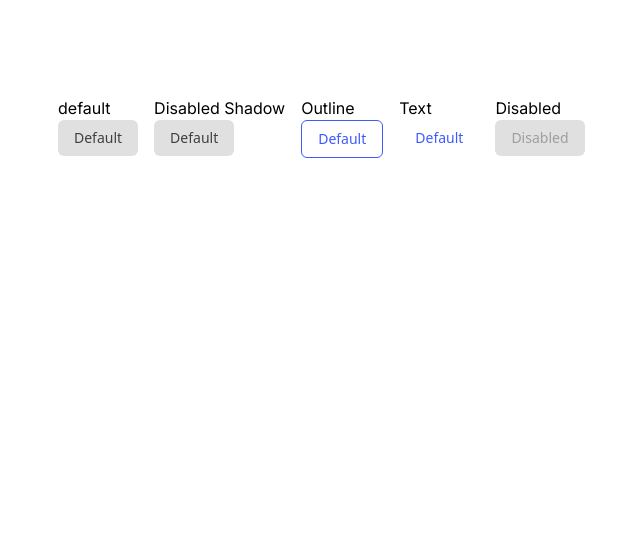
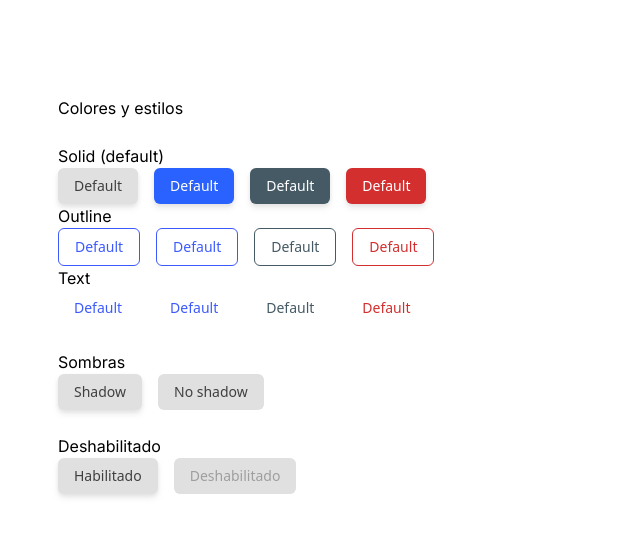
Before and after one commit to SebasUNLu/DevChallenge-Button, a Next.js app: page / in a window 1280 px wide. Shown: the top 536 px of the page, without its empty margins (174-814 px from the left). Built offline with nearby package versions, Linux system fonts and the light colour scheme.

Commit message:
Ordeno un poco como se ven los botones

```diff
--- a/app/components/StyledButton.jsx
+++ b/app/components/StyledButton.jsx
@@ -5,22 +5,22 @@ import React from 'react';
 const theme = {
   colors: {
     default: {
-      solid: "text-[#3F3F3F] bg-[#E0E0E0] hover:bg-[#AEAEAE] focus:bg-[#AEAEAE]",
+      default: "text-[#3F3F3F] bg-[#E0E0E0] hover:bg-[#AEAEAE] focus:bg-[#AEAEAE]",
       outline: "bg-white hover:bg-[#2962FF1A] focus:bg-[#2962FF1A] text-[#3D5AFE] border-[#3D5AFE] border border-solid",
       text: "text-[#3D5AFE] bg-white hover:bg-[#2962FF1A] focus:bg-[#2962FF1A]"
     },
     primary: {
-      solid: "text-white bg-[#2962FF] hover:bg-[#0039CB] focus:bg-[#0039CB]",
+      default: "text-white bg-[#2962FF] hover:bg-[#0039CB] focus:bg-[#0039CB]",
       outline: "bg-white hover:bg-[#2962FF1A] focus:bg-[#2962FF1A] text-[#3D5AFE] border-[#3D5AFE] border border-solid",
       text: "text-[#3D5AFE] bg-white hover:bg-[#2962FF1A] focus:bg-[#2962FF1A]"
     },
     secondary: {
-      solid: "text-white bg-[#455A64] hover:bg-[#1C313A] focus:bg-[#1C313A]",
+      default: "text-white bg-[#455A64] hover:bg-[#1C313A] focus:bg-[#1C313A]",
       outline: "bg-white hover:bg-[#455A641A] focus:bg-[#455A641A] text-[#455A64] border border-solid border-[#455A64]",
       text: "bg-white hover:bg-[#455A641A] focus:bg-[#455A641A] text-[#455A64]"
     },
     danger: {
-      solid: "text-white bg-[#D32F2F] hover:bg-[#9A0007] focus:bg-[#9A0007]",
+      default: "text-white bg-[#D32F2F] hover:bg-[#9A0007] focus:bg-[#9A0007]",
       outline: "bg-white hover:bg-[#D32F2F1A] focus:bg-[#D32F2F1A] text-[#D32F2F] border border-solid border-[#D32F2F]",
       text: "bg-white hover:bg-[#D32F2F1A] focus:bg-[#D32F2F1A] text-[#D32F2F]"
     }
@@ -37,7 +37,7 @@ const theme = {
 }
 const variantTypes = ["solid", "outline", "text"]
 
-const StyledButton = ({ color = "default", variant = "solid", text = 'Default', disableShadow = false, disable = false }) => {
+const StyledButton = ({ color = "default", variant = "default", text = 'Default', disableShadow = false, disable = false }) => {
 
   const styleGeneral = "py-2 px-4 rounded-md font-sans font-medium text-sm";
 
@@ -48,15 +48,15 @@ const StyledButton = ({ color = "default", variant = "solid", text = 'Default',
   else {
     // Reviso si los colores y variantes son correctos
     // Colores --> default, primary, secondary, danger
-    // Variantes --> solid (default), outline, text
-    // Si los valores no son correctos, se les asigna los defaults (default y solid respectivamente)
+    // Variantes --> default, outline, text
+    // Si los valores no son correctos, se les asigna los defaults
     const colorChosen = color in theme.colors ? color : "default";
     const variantChosen = variantTypes.includes(variant) ? variant : "default"
     styleVariant = theme.colors[colorChosen][variantChosen]
 
   }
 
-  const styleShadow = variant === "default" && !disableShadow ? "drop-shadow-md" : ""
+  const styleShadow = variant === "default" && !disableShadow && !disable ? "drop-shadow-md" : ""
 
   return (
     <button className={`${styleGeneral} ${styleShadow} ${styleVariant}`} disabled={disable}>
--- a/app/page.js
+++ b/app/page.js
@@ -3,27 +3,42 @@ import StyledButton from "./components/StyledButton";
 
 export default function Home() {
   return (
-    <main className="flex min-h-screen flex-col items-center justify-between p-24">
-      <div className="w-9/12 flex flex-wrap gap-4">
-        <div>
-          <p className="text-black">default</p>
+    <main className="flex min-h-screen flex-col items-center justify-between p-24 text-black">
+      <div className="w-9/12 ">
+        <h1>Colores y estilos</h1>
+        <br />
+        <h2>Solid (default)</h2>
+        <div className="flex flex-wrap gap-4 w-full">
           <StyledButton />
+          <StyledButton color="primary" />
+          <StyledButton color="secondary" />
+          <StyledButton color="danger" />
         </div>
-        <div>
-          <p className="text-black">Disabled Shadow</p>
-          <StyledButton disableShadow />
+        <h2>Outline</h2>
+        <div className="flex flex-wrap gap-4 w-full">
+          <StyledButton variant="outline" />
+          <StyledButton variant="outline" color="primary" />
+          <StyledButton variant="outline" color="secondary" />
+          <StyledButton variant="outline" color="danger" />
         </div>
-        <div>
-          <p className="text-black">Outline</p>
-          <StyledButton variant="outline"/>
+        <h2>Text</h2>
+        <div className="flex flex-wrap gap-4 w-full">
+          <StyledButton variant="text" />
+          <StyledButton variant="text" color="primary" />
+          <StyledButton variant="text" color="secondary" />
+          <StyledButton variant="text" color="danger" />
         </div>
-        <div>
-          <p className="text-black">Text</p>
-          <StyledButton variant="text" />
+        <br />
+        <h1>Sombras</h1>
+        <div className="flex flex-wrap gap-4 w-full">
+          <StyledButton text="Shadow" />
+          <StyledButton text="No shadow" disableShadow />
         </div>
-        <div>
-          <p className="text-black">Disabled</p>
-          <StyledButton disable text="Disabled" />
+        <br />
+        <h1>Deshabilitado</h1>
+        <div className="flex flex-wrap gap-4 w-full">
+          <StyledButton text="Habilitado" />
+          <StyledButton text="Deshabilitado" disable />
         </div>
       </div>
     </main>
```
